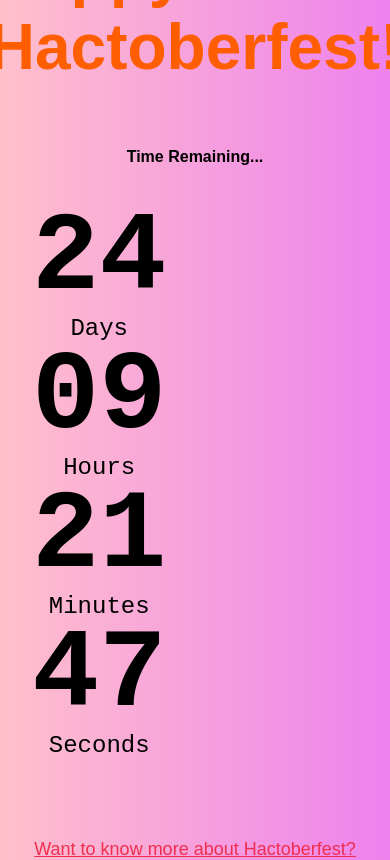
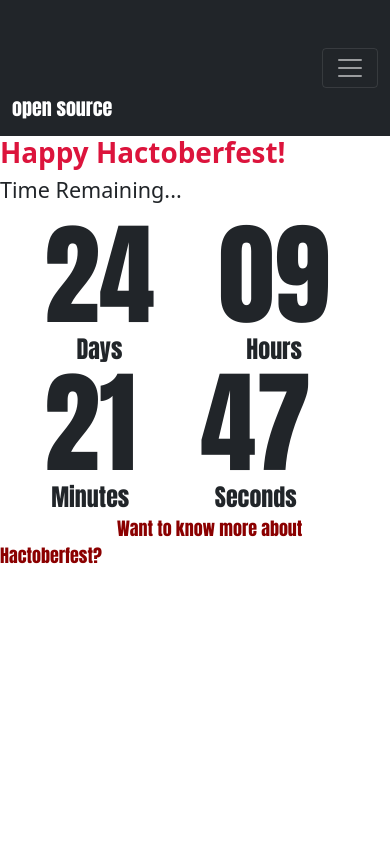
Before and after one commit to Preksha-N/Countdown-timer-Hactoberfest-2021, a plain HTML site: page index.html in a window 390 px wide. Drawn offline with nearby package versions, Linux system fonts and the light colour scheme.

Commit message:
Adding nav bar with hacktoberfest icon also responsive to website

```diff
--- a/index.html
+++ b/index.html
@@ -6,32 +6,58 @@
     <meta name="viewport" content="width=device-width, initial-scale=1.0">
     <title>HACTOBERFEST-2021 TIMER</title>
     <link rel="stylesheet" href="style.css">
-    <link rel="shortcut icon" href="countdownIcon.jpeg" type="image/x-icon">
-
+    <link href="https://cdn.jsdelivr.net/npm/bootstrap@5.1.2/dist/css/bootstrap.min.css" rel="stylesheet"
+        integrity="sha384-uWxY/CJNBR+1zjPWmfnSnVxwRheevXITnMqoEIeG1LJrdI0GlVs/9cVSyPYXdcSF" crossorigin="anonymous">
+    <script src="https://cdn.jsdelivr.net/npm/bootstrap@5.1.2/dist/js/bootstrap.bundle.min.js"
+        integrity="sha384-kQtW33rZJAHjgefvhyyzcGF3C5TFyBQBA13V1RKPf4uH+bwyzQxZ6CmMZHmNBEfJ"
+        crossorigin="anonymous"></script>
 </head>
 <body>
+    <nav class="navbar navbar-expand-lg navbar-dark bg-dark">
+        <div class="container-fluid">
+          <a class="navbar-brand" href="#">open source</a>
+          <button class="navbar-toggler" type="button" data-bs-toggle="collapse" data-bs-target="#navbarSupportedContent" aria-controls="navbarSupportedContent" aria-expanded="false" aria-label="Toggle navigation">
+            <span class="navbar-toggler-icon"></span>
+          </button>
+          <div class="collapse navbar-collapse" id="navbarSupportedContent">
+            <ul class="navbar-nav me-auto mb-2 mb-lg-0">
+              <li class="nav-item">
+                <a class="nav-link active" aria-current="page" href="#">Home</a>
+              </li>
+              <li class="nav-item">
+                <a class="nav-link" href="#">About</a>
+              </li>
+
+            </ul>
+            <img src="img/hacktoberfest.png" alt="" srcset="">
+          </div>
+        </div>
+      </nav>
 
       <h1><strong>Happy Hactoberfest!</strong></h1>
       <h4>Time Remaining...</h4>
       <div class="container">
           <div class="countdown-container days-c">
-           <p class="wish" id ="days">0</p>
+              <p class="wish" id="days">0</p>
               <span>Days</span>
           </div>
           <div class="countdown-container hours-c">
-            <p class="wish" id ="hours">0</p>
+              <p class="wish" id="hours">0</p>
               <span>Hours</span>
           </div>
           <div class="countdown-container minutes-c">
-            <p class="wish" id ="minutes">0</p>
+              <p class="wish" id="minutes">0</p>
               <span>Minutes</span>
           </div>
           <div class="countdown-container seconds-c">
-            <p class="wish" id ="seconds">0</p>
+              <p class="wish" id="seconds">0</p>
               <span>Seconds</span>
           </div>
       </div>
-    <a href="https://hacktoberfest.digitalocean.com/" target="_blank">Want to know more about Hactoberfest?</a>
+      <a id="link" href="https://hacktoberfest.digitalocean.com/" target="_blank">Want to know more about Hactoberfest?</a>
     <script src="script.js"></script>
+
+
+
 </body>
 </html>
--- a/style.css
+++ b/style.css
@@ -1,17 +1,10 @@
-body{
+*{
+    margin: 0;
+    padding: 0;
 
-    background: linear-gradient(to right,pink, violet);
-    display: flex;
-    flex-direction: column;
-    align-items: center;
-    justify-content: center;
-    min-height: 600px;
-    font-family: fantasy;
-    margin: 0;
-
- }
+}
 h1{
-    color: rgb(255, 94, 0);
+    color: crimson;
     font-weight: normal;
     font-size: 4rem;
     margin-top: -4rem;
@@ -21,7 +14,7 @@ h1{
     display: flex;
     flex-wrap: wrap;
     margin-top: 1rem;
-    font-family:monospace;
+    font-family:Impact, Haettenschweiler, 'Arial Narrow Bold', sans-serif;
 
 }
 .wish{
@@ -35,7 +28,7 @@ a{
     color: rgb(238, 46, 78);
     font-size: large;
     margin-top: 5rem;
-    font-family: sans-serif;
+    font-family: Impact, Haettenschweiler, 'Arial Narrow Bold', sans-serif;
     cursor: pointer;
 }
 .countdown-container{
@@ -44,3 +37,10 @@ a{
 .countdown-container span{
     font-size: 1.5rem;
 }
+#link{
+    text-decoration: none;
+    color:darkred;
+    padding-left: 30%;
+    font-family: Impact, Haettenschweiler, 'Arial Narrow Bold', sans-serif;
+
+}
```
Also changed, not shown: img/hacktoberfest.png (added). Lines whose indentation alone changed are shown as unchanged.
